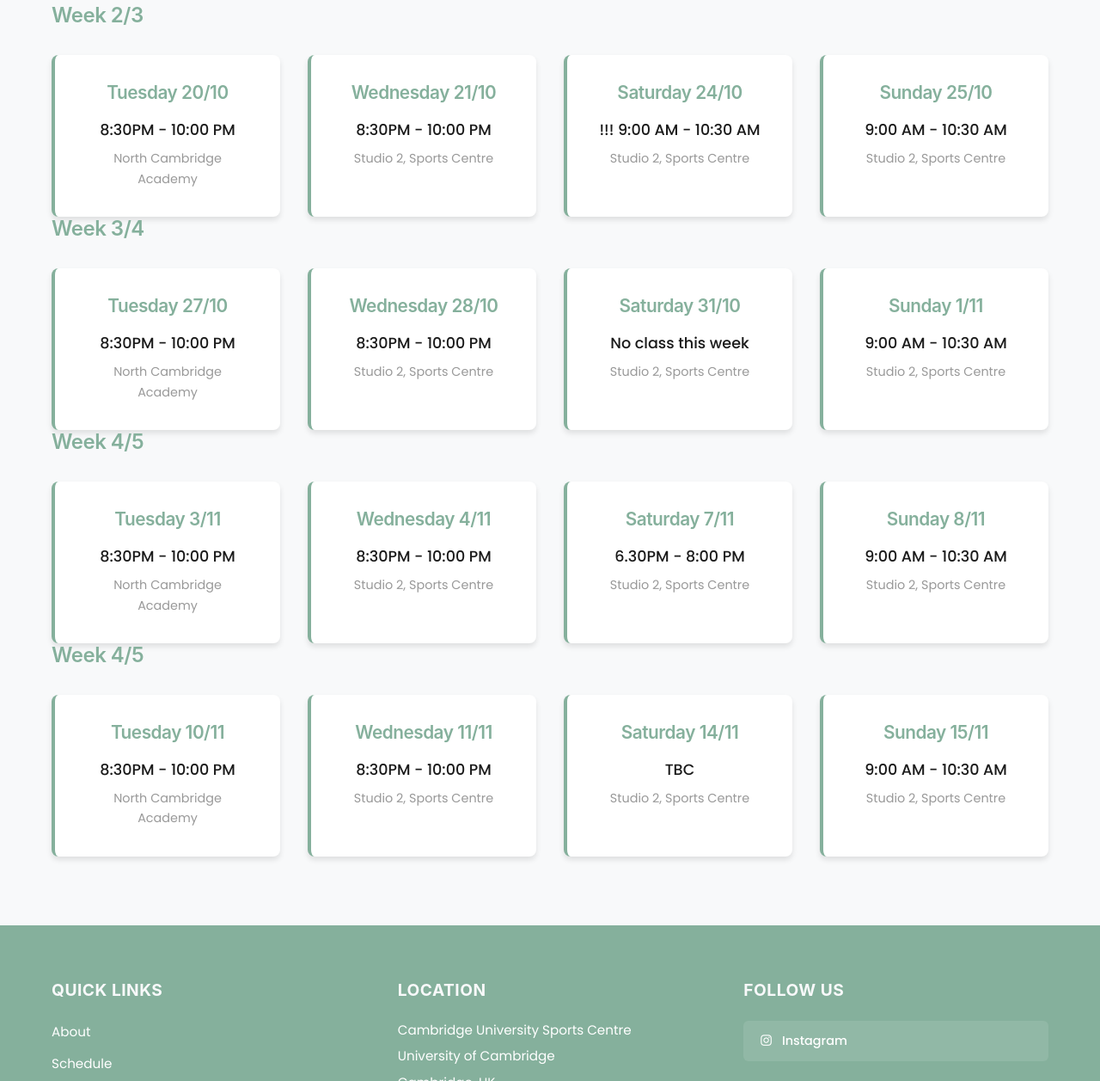
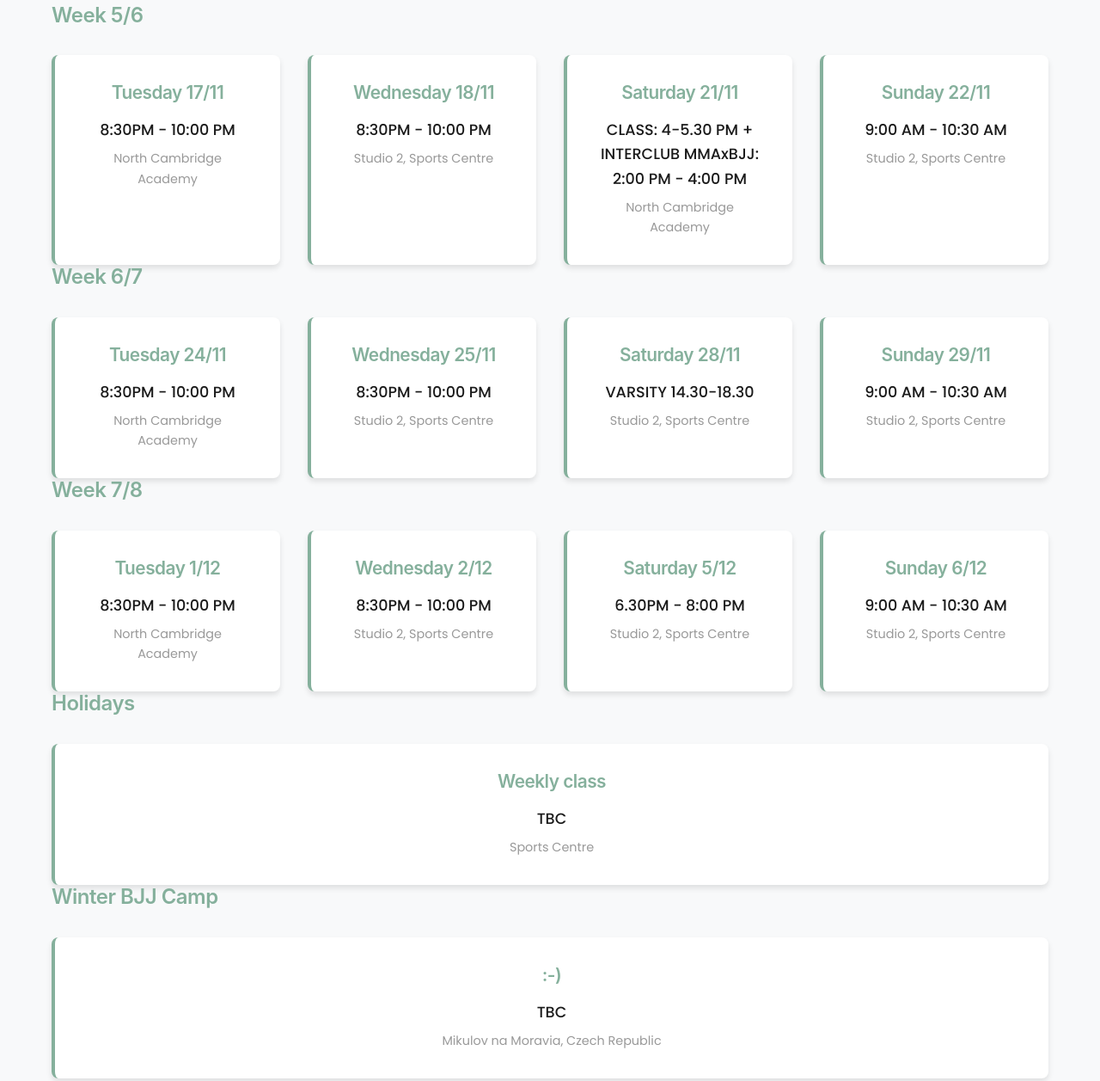
Before and after one commit to cambridgeuniversitybjj/cambridgeuniversitybjj.github.io, a plain HTML site: page schedule.html in a window 1280 px wide. Shown: the part 178-1435 px from the top of the page at 86% size. Drawn offline with Linux system fonts and the light colour scheme.

Commit message:
schedule update until sunday 6th dec

```diff
--- a/schedule.html
+++ b/schedule.html
@@ -48,115 +48,108 @@
 <div class="container">
             <h2>Schedule</h2>
 
-                        <h3>Week 2/3</h3>
+                        <h3>Week 5/6</h3>
              <div class="schedule-grid">
                  <div class="schedule-card">
-                    <h3>Tuesday 20/10</h3>
+                    <h3>Tuesday 17/11</h3>
                     <p class="time">8:30PM - 10:00 PM</p>
                     <!-- <p class="class-type">Fundamentals Class</p> -->
                     <p class="location">North Cambridge Academy</p>
                 </div>
                 <div class="schedule-card">
-                    <h3>Wednesday 21/10</h3>
+                    <h3>Wednesday 18/11</h3>
                     <p class="time">8:30PM - 10:00 PM</p>
                     <!-- <p class="class-type">Fundamentals Class</p> -->
                     <p class="location">Studio 2, Sports Centre</p>
                 </div>
                 <div class="schedule-card">
-                    <h3>Saturday 24/10</h3>
-                    <p class="time">!!! 9:00 AM - 10:30 AM </p>
+                    <h3>Saturday 21/11</h3>
+                    <p class="time">CLASS: 4-5.30 PM +
+                        INTERCLUB MMAxBJJ: 2:00 PM - 4:00 PM </p>
                     <!-- <p class="class-type">Open Mat</p> -->
-                    <p class="location">Studio 2, Sports Centre</p>
+                    <p class="location">North Cambridge Academy</p>
                 </div>
                 <div class="schedule-card">
-                    <h3>Sunday 25/10</h3>
+                    <h3>Sunday 22/11</h3>
                     <p class="time">9:00 AM - 10:30 AM</p>
                     <!-- <p class="class-type">Advanced Training</p> -->
                     <p class="location">Studio 2, Sports Centre</p>
                 </div>
             </div>
 
-                                   <h3>Week 3/4</h3>
+            <h3>Week 6/7</h3>
              <div class="schedule-grid">
                  <div class="schedule-card">
-                    <h3>Tuesday 27/10</h3>
+                    <h3>Tuesday 24/11</h3>
                     <p class="time">8:30PM - 10:00 PM</p>
                     <!-- <p class="class-type">Fundamentals Class</p> -->
                     <p class="location">North Cambridge Academy</p>
                 </div>
                 <div class="schedule-card">
-                    <h3>Wednesday 28/10</h3>
+                    <h3>Wednesday 25/11</h3>
                     <p class="time">8:30PM - 10:00 PM</p>
                     <!-- <p class="class-type">Fundamentals Class</p> -->
                     <p class="location">Studio 2, Sports Centre</p>
                 </div>
                 <div class="schedule-card">
-                    <h3>Saturday 31/10</h3>
-                    <p class="time">No class this week</p>
+                    <h3>Saturday 28/11</h3>
+                    <p class="time">VARSITY 14.30-18.30</p>
                     <!-- <p class="class-type">Open Mat</p> -->
                     <p class="location">Studio 2, Sports Centre</p>
                 </div>
                 <div class="schedule-card">
-                    <h3>Sunday 1/11</h3>
+                    <h3>Sunday 29/11</h3>
                     <p class="time">9:00 AM - 10:30 AM</p>
                     <!-- <p class="class-type">Advanced Training</p> -->
                     <p class="location">Studio 2, Sports Centre</p>
                 </div>
             </div>
 
-                        <h3>Week 4/5</h3>
+                        <h3>Week 7/8</h3>
              <div class="schedule-grid">
                  <div class="schedule-card">
-                    <h3>Tuesday 3/11</h3>
+                    <h3>Tuesday 1/12</h3>
                     <p class="time">8:30PM - 10:00 PM</p>
                     <!-- <p class="class-type">Fundamentals Class</p> -->
                     <p class="location">North Cambridge Academy</p>
                 </div>
                 <div class="schedule-card">
-                    <h3>Wednesday 4/11</h3>
+                    <h3>Wednesday 2/12</h3>
                     <p class="time">8:30PM - 10:00 PM</p>
                     <!-- <p class="class-type">Fundamentals Class</p> -->
                     <p class="location">Studio 2, Sports Centre</p>
                 </div>
                 <div class="schedule-card">
-                    <h3>Saturday 7/11</h3>
+                    <h3>Saturday 5/12</h3>
                     <p class="time">6.30PM - 8:00 PM</p>
                     <!-- <p class="class-type">Open Mat</p> -->
                     <p class="location">Studio 2, Sports Centre</p>
                 </div>
                 <div class="schedule-card">
-                    <h3>Sunday 8/11</h3>
+                    <h3>Sunday 6/12</h3>
                     <p class="time">9:00 AM - 10:30 AM</p>
                     <!-- <p class="class-type">Advanced Training</p> -->
                     <p class="location">Studio 2, Sports Centre</p>
                 </div>
             </div>
 
-            <h3>Week 4/5</h3>
+            <h3>Holidays</h3>
              <div class="schedule-grid">
                  <div class="schedule-card">
-                    <h3>Tuesday 10/11</h3>
-                    <p class="time">8:30PM - 10:00 PM</p>
+                    <h3>Weekly class</h3>
+                    <p class="time">TBC</p>
                     <!-- <p class="class-type">Fundamentals Class</p> -->
-                    <p class="location">North Cambridge Academy</p>
+                    <p class="location">Sports Centre</p>
                 </div>
-                <div class="schedule-card">
-                    <h3>Wednesday 11/11</h3>
-                    <p class="time">8:30PM - 10:00 PM</p>
+            </div>
+
+             <h3>Winter BJJ Camp</h3>
+             <div class="schedule-grid">
+                 <div class="schedule-card">
+                    <h3>:-)</h3>
+                    <p class="time">TBC</p>
                     <!-- <p class="class-type">Fundamentals Class</p> -->
-                    <p class="location">Studio 2, Sports Centre</p>
-                </div>
-                <div class="schedule-card">
-                    <h3>Saturday 14/11</h3>
-                    <p class="time">TBC</p>
-                    <!-- <p class="class-type">Open Mat</p> -->
-                    <p class="location">Studio 2, Sports Centre</p>
-                </div>
-                <div class="schedule-card">
-                    <h3>Sunday 15/11</h3>
-                    <p class="time">9:00 AM - 10:30 AM</p>
-                    <!-- <p class="class-type">Advanced Training</p> -->
-                    <p class="location">Studio 2, Sports Centre</p>
+                    <p class="location">Mikulov na Moravia, Czech Republic</p>
                 </div>
             </div>
         </div>
```
